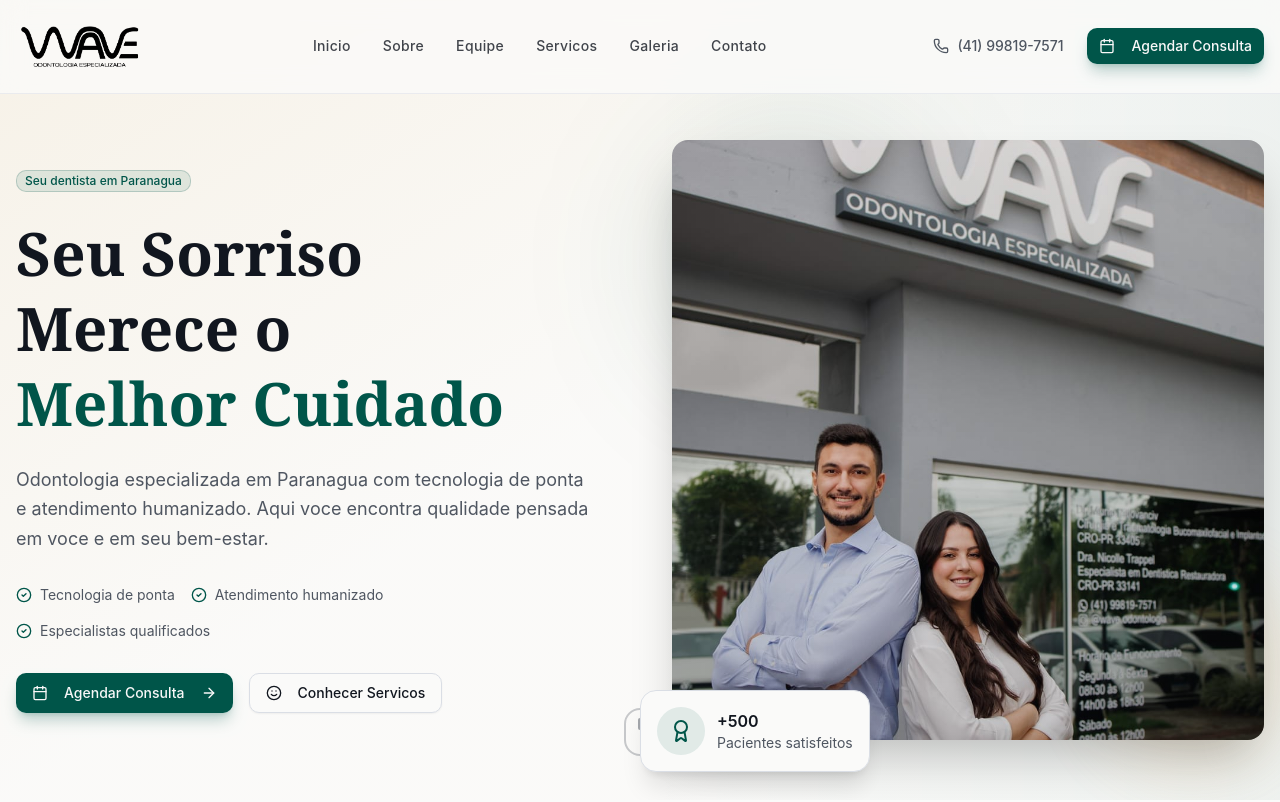
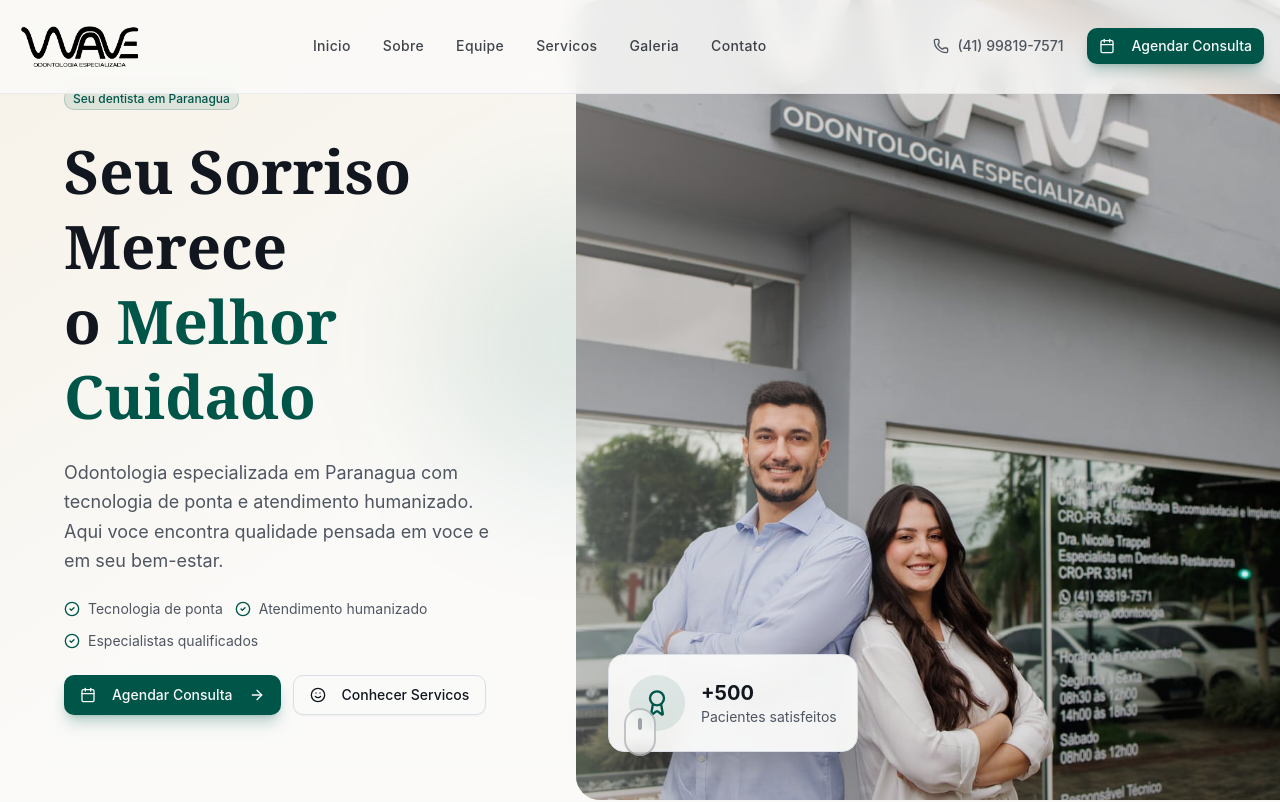
Before and after one commit to JonathanOJ/wave-odontologia, a React (Vite) app: page / in a window 1280 px wide. Shown: the top 802 px of the page. Built offline with nearby package versions, Linux system fonts and the light colour scheme.

Commit message:
feat: enhance facade image visibility and layout
Expand image layout, add floating cards, and show stats on mobile

Co-authored-by: Jonathan O. Jacobovski <111775412+JonathanOJ@users.noreply.github.com>

```diff
--- a/src/components/hero.jsx
+++ b/src/components/hero.jsx
@@ -51,31 +51,29 @@ export default function Hero() {
   return (
     <section id="inicio" className="relative">
       {/* Hero Main */}
-      <div className="relative min-h-screen flex items-center pt-20 overflow-hidden">
+      <div className="relative min-h-screen flex flex-col lg:flex-row overflow-hidden">
         {/* Background Pattern */}
         <div className="absolute inset-0 bg-gradient-to-br from-secondary via-background to-background" />
-        <div className="absolute top-0 right-0 w-1/2 h-full bg-gradient-to-l from-primary/5 to-transparent" />
 
-        <div className="container mx-auto px-4 relative z-10">
-          <div className="grid lg:grid-cols-2 gap-12 lg:gap-16 items-center">
-            {/* Content */}
-            <div className="max-w-xl animate-fade-in-up">
+        {/* Content Side */}
+        <div className="relative z-10 flex items-center w-full lg:w-[45%] pt-24 pb-8 lg:py-0 px-4 lg:px-8 xl:px-16">
+          <div className="max-w-xl mx-auto lg:mx-0 animate-fade-in-up">
             <Badge className="mb-6 bg-primary/10 text-primary border-primary/20 hover:bg-primary/15">
               Seu dentista em Paranagua
             </Badge>
 
-              <h1 className="text-4xl sm:text-5xl lg:text-6xl font-serif font-bold text-foreground mb-6 leading-tight text-balance">
+            <h1 className="text-3xl sm:text-4xl lg:text-5xl xl:text-6xl font-serif font-bold text-foreground mb-6 leading-tight text-balance">
               Seu Sorriso Merece o{' '}
               <span className="text-primary">Melhor Cuidado</span>
             </h1>
 
-              <p className="text-lg text-muted-foreground mb-8 leading-relaxed text-pretty">
+            <p className="text-base lg:text-lg text-muted-foreground mb-6 leading-relaxed text-pretty">
               Odontologia especializada em Paranagua com tecnologia de ponta e atendimento humanizado.
               Aqui voce encontra qualidade pensada em voce e em seu bem-estar.
             </p>
 
             {/* Highlights */}
-              <div className="flex flex-wrap gap-4 mb-8">
+            <div className="flex flex-wrap gap-3 mb-6">
               {highlights.map((item) => (
                 <div key={item} className="flex items-center gap-2 text-sm text-muted-foreground">
                   <CheckCircle2 className="w-4 h-4 text-primary" />
@@ -85,7 +83,7 @@ export default function Hero() {
             </div>
 
             {/* CTAs */}
-              <div className="flex flex-col sm:flex-row gap-4">
+            <div className="flex flex-col sm:flex-row gap-3">
               <Button
                 onClick={redirectToWpp}
                 size="lg"
@@ -105,48 +103,81 @@ export default function Hero() {
                 Conhecer Servicos
               </Button>
             </div>
-            </div>
 
-            {/* Image */}
-            <div className="relative hidden lg:block animate-fade-in animation-delay-200">
-              <div className="relative">
-                {/* Decorative elements */}
-                <div className="absolute -top-6 -left-6 w-72 h-72 bg-primary/10 rounded-full blur-3xl" />
-                <div className="absolute -bottom-6 -right-6 w-48 h-48 bg-accent/20 rounded-full blur-2xl" />
-
-                {/* Main Image */}
-                <div className="relative rounded-2xl overflow-hidden shadow-2xl">
-                  <img
-                    src={fachada}
-                    alt="Clinica Wave Odontologia Especializada em Paranagua - Fachada"
-                    className="w-full h-[600px] object-cover"
-                  />
-                  {/* Overlay gradient */}
-                  <div className="absolute inset-0 bg-gradient-to-t from-foreground/20 to-transparent" />
-                </div>
-
-                {/* Floating Card */}
-                <div className="absolute -bottom-8 -left-8 bg-background rounded-xl shadow-xl p-4 border border-border animate-fade-in-up animation-delay-400">
+            {/* Stats - visible on mobile */}
+            <div className="flex gap-6 mt-8 lg:hidden">
               <div className="flex items-center gap-3">
-                    <div className="w-12 h-12 rounded-full bg-primary/10 flex items-center justify-center">
-                      <Award className="w-6 h-6 text-primary" />
+                <div className="w-10 h-10 rounded-full bg-primary/10 flex items-center justify-center">
+                  <Award className="w-5 h-5 text-primary" />
                 </div>
                 <div>
-                      <p className="font-semibold text-foreground">+500</p>
-                      <p className="text-sm text-muted-foreground">Pacientes satisfeitos</p>
+                  <p className="font-semibold text-foreground text-sm">+500</p>
+                  <p className="text-xs text-muted-foreground">Pacientes</p>
                 </div>
               </div>
+              <div className="flex items-center gap-3">
+                <div className="w-10 h-10 rounded-full bg-accent/20 flex items-center justify-center">
+                  <Heart className="w-5 h-5 text-primary" />
+                </div>
+                <div>
+                  <p className="font-semibold text-foreground text-sm">10+ Anos</p>
+                  <p className="text-xs text-muted-foreground">Experiencia</p>
                 </div>
               </div>
             </div>
           </div>
         </div>
 
+        {/* Image Side - Takes more space */}
+        <div className="relative w-full lg:w-[55%] h-[50vh] sm:h-[60vh] lg:h-screen animate-fade-in">
+          {/* Decorative elements */}
+          <div className="absolute top-1/4 left-0 w-72 h-72 bg-primary/10 rounded-full blur-3xl -translate-x-1/2" />
+          <div className="absolute bottom-1/4 right-0 w-48 h-48 bg-accent/20 rounded-full blur-2xl translate-x-1/2" />
+
+          {/* Main Image Container */}
+          <div className="relative h-full">
+            <img
+              src={fachada}
+              alt="Equipe Wave Odontologia - Dentistas especializados e fachada da clinica em Paranagua"
+              className="w-full h-full object-cover lg:rounded-l-3xl"
+            />
+            {/* Subtle overlay for better contrast */}
+            <div className="absolute inset-0 bg-gradient-to-r from-background/30 via-transparent to-transparent lg:rounded-l-3xl" />
+            <div className="absolute inset-0 bg-gradient-to-t from-foreground/10 to-transparent lg:rounded-l-3xl" />
+          </div>
+
+          {/* Floating Card - Desktop only */}
+          <div className="hidden lg:block absolute bottom-12 left-8 bg-background/95 backdrop-blur-sm rounded-xl shadow-2xl p-5 border border-border animate-fade-in-up animation-delay-400">
+            <div className="flex items-center gap-4">
+              <div className="w-14 h-14 rounded-full bg-primary/10 flex items-center justify-center">
+                <Award className="w-7 h-7 text-primary" />
+              </div>
+              <div>
+                <p className="font-bold text-foreground text-xl">+500</p>
+                <p className="text-sm text-muted-foreground">Pacientes satisfeitos</p>
+              </div>
+            </div>
+          </div>
+
+          {/* Second Floating Card */}
+          <div className="hidden lg:block absolute top-24 left-8 bg-background/95 backdrop-blur-sm rounded-xl shadow-2xl p-4 border border-border animate-fade-in-up animation-delay-600">
+            <div className="flex items-center gap-3">
+              <div className="w-10 h-10 rounded-full bg-accent/20 flex items-center justify-center">
+                <Heart className="w-5 h-5 text-primary" />
+              </div>
+              <div>
+                <p className="font-semibold text-foreground">10+ Anos</p>
+                <p className="text-xs text-muted-foreground">de experiencia</p>
+              </div>
+            </div>
+          </div>
+        </div>
+
         {/* Scroll indicator */}
-        <div className="absolute bottom-8 left-1/2 -translate-x-1/2 hidden lg:block animate-bounce">
+        <div className="absolute bottom-8 left-1/2 -translate-x-1/2 hidden lg:block animate-bounce z-20">
           <button
             onClick={() => scrollSmooth('sobre')}
-            className="w-8 h-12 rounded-full border-2 border-muted-foreground/30 flex items-start justify-center p-2"
+            className="w-8 h-12 rounded-full border-2 border-muted-foreground/30 bg-background/50 backdrop-blur-sm flex items-start justify-center p-2"
             aria-label="Rolar para baixo"
           >
             <div className="w-1 h-3 bg-muted-foreground/50 rounded-full" />
```
Lines whose indentation alone changed are shown as unchanged.
